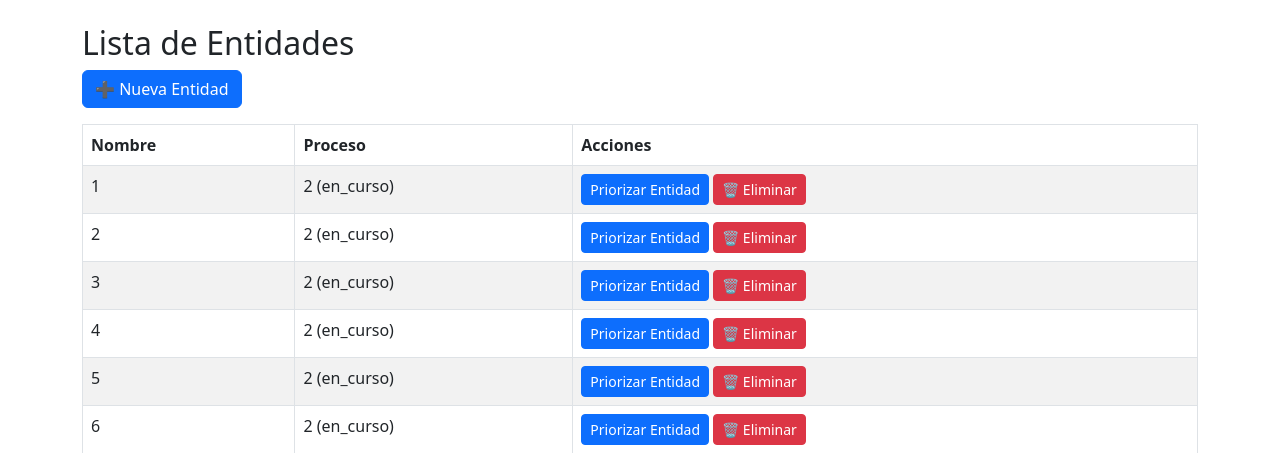
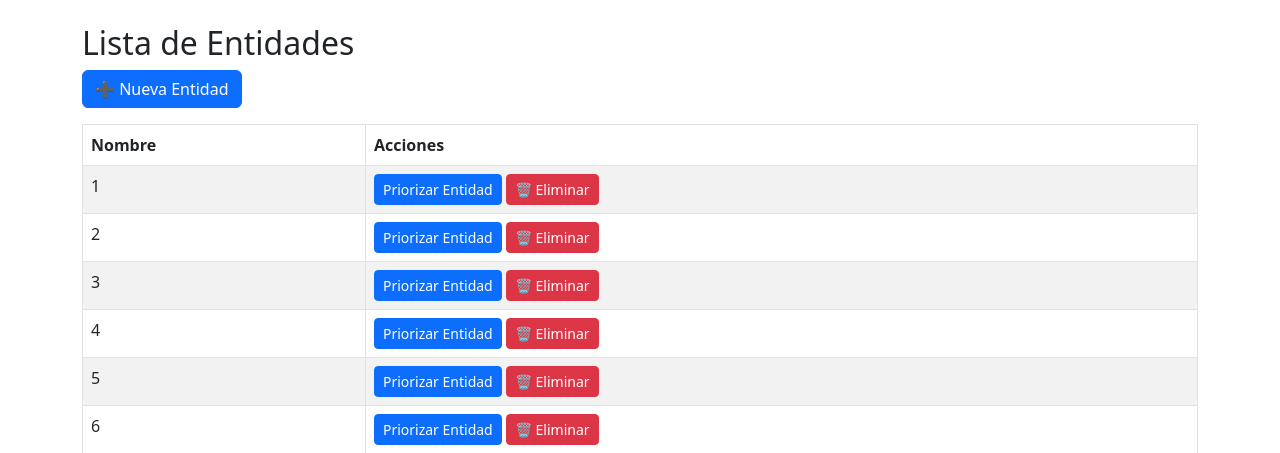
Before and after one commit to sirackxlel/GestionCajas, a Django app: page /entidades/entidades/ in a window 1280 px wide. Shown: the part 56-509 px from the top of the page. Run offline with Django 5.2, Linux system fonts and the light colour scheme; a user stored in the database is signed in; data comes from the database, SQL or seed files in the repository; both versions use the stored data as it was after the commit.

Commit message:
cambio en entidades

```diff
--- a/entidades/views.py
+++ b/entidades/views.py
@@ -61,7 +61,10 @@ def crear_proceso(request):
     if request.method == 'POST':
         nombre = request.POST['nombre']
         estado = request.POST['estado']
-        Proceso.objects.create(nombre=nombre, estado=estado)
+        proceso = Proceso.objects.create(nombre=nombre, estado=estado)
+        entidades = [Entidad(nombre=str(i), proceso=proceso) for i in range(1, 301)]
+        Entidad.objects.bulk_create(entidades)
+        return redirect('lista_procesos')
         return redirect('lista_procesos')
     return render(request, 'procesos/crear_proceso.html')
 
--- a/templates/entidades/lista_entidades.html
+++ b/templates/entidades/lista_entidades.html
@@ -9,7 +9,6 @@
   <thead>
     <tr>
       <th>Nombre</th>
-      <th>Proceso</th>
       <th>Acciones</th>
     </tr>
   </thead>
@@ -17,12 +16,13 @@
     {% for entidad in entidades %}
     <tr>
       <td>{{ entidad.nombre }}</td>
-      <td>{{ entidad.proceso.nombre }} ({{ entidad.proceso.estado }})</td>
       <td>
+        {% if request.user.is_staff and entidad.proceso.estado == 'en_curso' %}
         {% if request.user.is_staff %}
         <a class="btn btn-primary btn-sm" href="{% url 'priorizar_entidad' entidad.id %}">Priorizar Entidad</a>
         {% endif %}
         <a class="btn btn-danger btn-sm" href="{% url 'eliminar_entidad' entidad.id %}">🗑️ Eliminar</a>
+        {% endif %}
       </td>
     </tr>
     {% endfor %}
```
Also changed, not shown: db.sqlite3.
